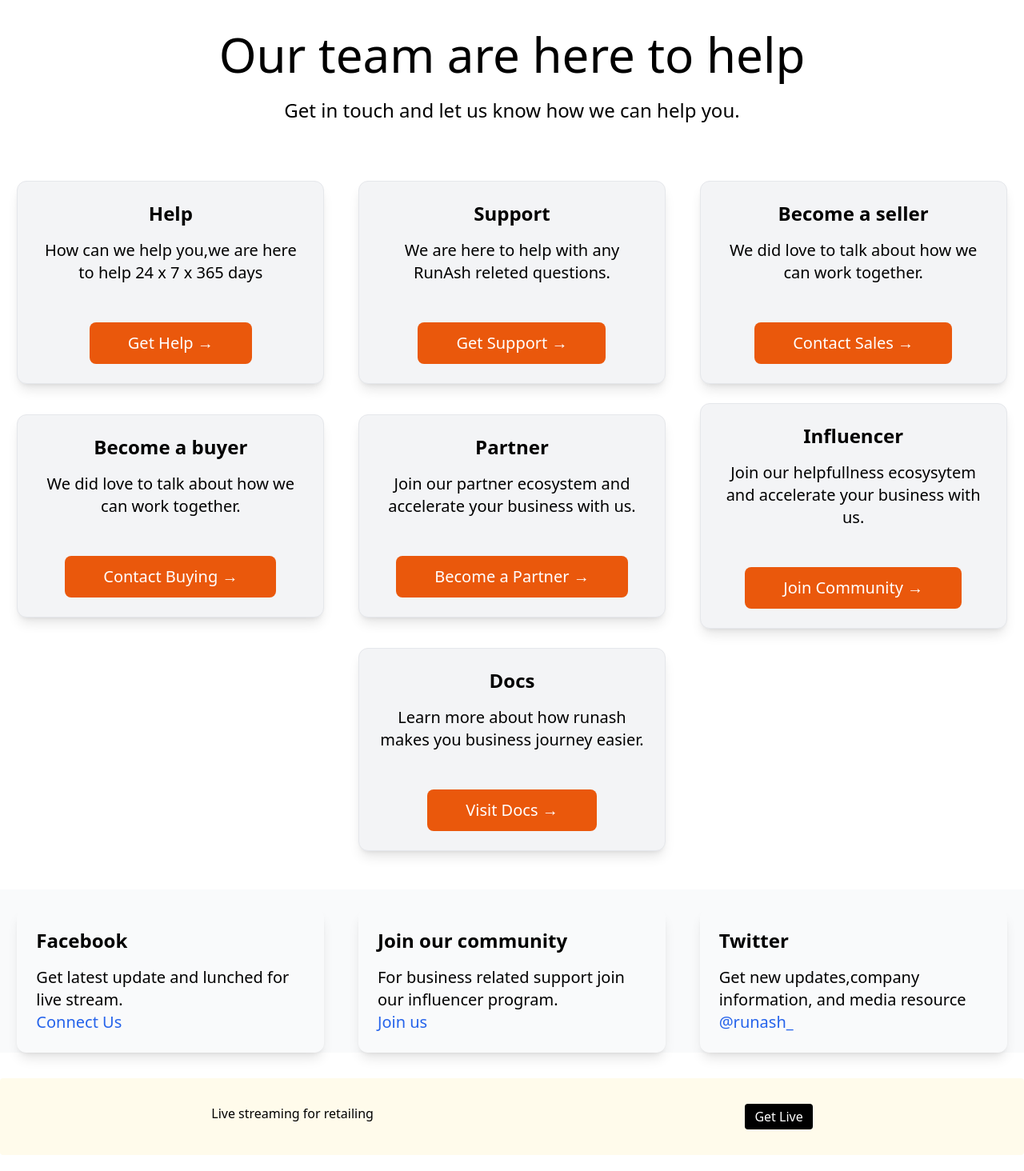
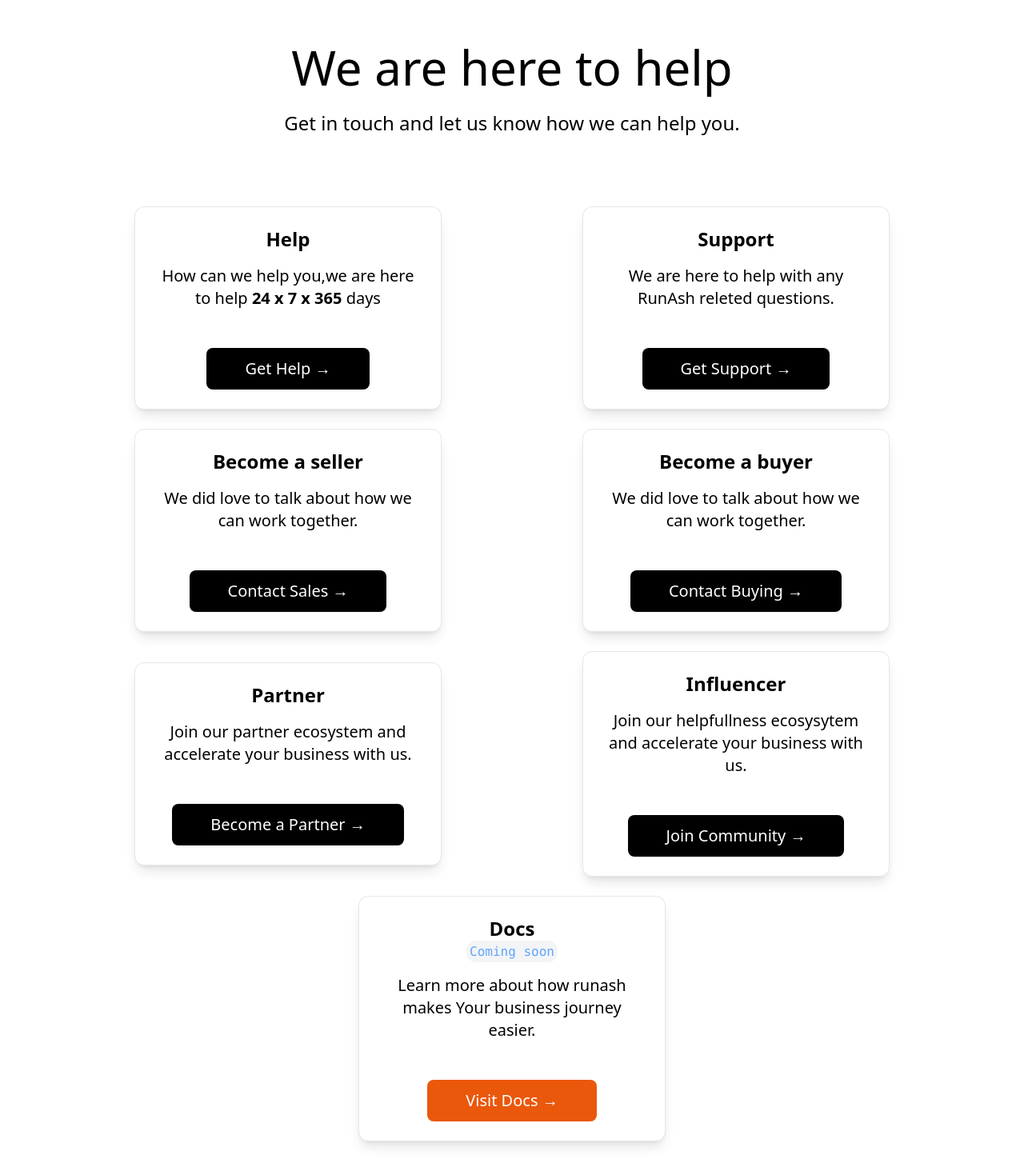
Before and after one commit to Vaibhavmurmu/nextjs13, a Next.js app: page /contact in a window 1280 px wide. Shown: the part 146-1610 px from the top of the page at 80% size. Built offline with nearby package versions, Linux system fonts and the light colour scheme.

Commit message:
Change to be committed

```diff
--- a/pages/contact.js
+++ b/pages/contact.js
@@ -1,114 +1,118 @@
 import Link from 'next/link'
 import Head from 'next/head'
-import Image from 'next/image'
 
 export default function Contact() {
     return (
         <div className="flex min-h-screen flex-col items-center justify-center py-2">
-            <h1 className="mt-12 text-6xl font-b">
-                Our team are here to help
+          <Head>
+            <title>Live Retail Streaming</title>
+            <link rel="icon" href="/favicon.ico" />
+          </Head>
+          <main className="flex w-full flex-1 flex-col items-center justify-centre px-20 text-center">
+            <h1 className="mt-16 text-6xl font-b">
+                We are here to help
             </h1>
-            <p className="mt-6 text-2xl font-n">
+            <p className="mt-6 text-2xl bottom-2 font-n">
                 Get in touch and let us know how we can help you.
             </p>
-        <div className="mt-12 flex max-w-7xl flex-wrap items-center justify-around sm:w-full">
+        <div className="mt-16 flex max-w-7xl flex-wrap items-center justify-around sm:w-full">
           <a
             href="https://nextjs.org/docs"
-            className="mt-6 w-96 rounded-xl border p-6 text-center focus:text-black shadow-lg bg-gray-100"
+            className="mt-6 w-96 rounded-xl border p-6 text-center focus:text-black shadow-lg bg-white"
           >
             <h3 className="text-2xl font-bold">Help</h3>
             <p className="mt-4 text-xl">
-              How can we help you,we are here to help 24 x 7 x 365 days
+              How can we help you,we are here to help <b>24 x 7 x 365 </b> days
               <br />
                 <Link href="/login">
-                <a className='text-blue-600'><button className="bg-orange-600 hover:bg-black text-center text-white font-medium py-3 px-12 rounded-lg p-3 mt-12">Get Help &rarr;</button></a>
+                <a className='text-blue-600'><button className="bg-black hover:bg-orange-600 text-center text-white font-medium py-3 px-12 rounded-lg p-3 mt-12">Get Help &rarr;</button></a>
                 </Link>
             </p>
           </a>
           <a
             href="https://nextjs.org/docs"
-            className="mt-6 w-96 rounded-xl border p-6 text-center focus:text-black shadow-lg bg-gray-100"
+            className="mt-6 w-96 rounded-xl border p-6 text-center focus:text-black shadow-lg bg-white"
           >
             <h3 className="text-2xl font-bold">Support</h3>
             <p className="mt-4 text-xl">
               We are here to help with any RunAsh releted questions.
               <br />
                 <Link href="/login">
-                <a className='text-blue-600'><button className="bg-orange-600 hover:bg-black text-center text-white font-medium py-3 px-12 rounded-lg p-3 mt-12">Get Support &rarr;</button></a>
+                <a className='text-blue-600'><button className="bg-black hover:bg-orange-600 text-center text-white font-medium py-3 px-12 rounded-lg p-3 mt-12">Get Support &rarr;</button></a>
                 </Link>
             </p>
           </a>
           <a
             href="https://nextjs.org/docs"
-            className="mt-6 w-96 rounded-xl border p-6 text-center focus:text-black shadow-lg bg-gray-100"
+            className="mt-6 w-96 rounded-xl border p-6 text-center focus:text-black shadow-lg bg-white"
           >
             <h3 className="text-2xl font-bold">Become a seller</h3>
             <p className="mt-4 text-xl">
               We did love to talk about how we can work together.
               <br />
                 <Link href="/login">
-                <a className='text-blue-600'><button className="bg-orange-600 hover:bg-black text-center text-white font-medium py-3 px-12 rounded-lg p-3 mt-12">Contact Sales &rarr;</button></a>
+                <a className='text-blue-600'><button className="bg-black hover:bg-orange-600 text-center text-white font-medium py-3 px-12 rounded-lg p-3 mt-12">Contact Sales &rarr;</button></a>
                 </Link>
             </p>
           </a>
           <a
             href="https://nextjs.org/docs"
-            className="mt-6 w-96 rounded-xl border p-6 text-center focus:text-black shadow-lg bg-gray-100"
+            className="mt-6 w-96 rounded-xl border p-6 text-center focus:text-black shadow-lg bg-white"
           >
             <h3 className="text-2xl font-bold">Become a buyer</h3>
             <p className="mt-4 text-xl">
               We did love to talk about how we can work together.
               <br />
                 <Link href="/login">
-                <a className='text-blue-600'><button className="bg-orange-600 hover:bg-black text-center text-white font-medium py-3 px-12 rounded-lg p-3 mt-12">Contact Buying &rarr;</button></a>
+                <a className='text-blue-600'><button className="bg-black hover:bg-blue-600 text-center text-white font-medium py-3 px-12 rounded-lg p-3 mt-12">Contact Buying &rarr;</button></a>
                 </Link>
             </p>
           </a>
           <a
             href="https://nextjs.org/docs"
-            className="mt-6 w-96 rounded-xl border p-6 text-center focus:text-black shadow-lg bg-gray-100"
+            className="mt-6 w-96 rounded-xl border p-6 text-center focus:text-black shadow-lg bg-white"
           >
             <h3 className="text-2xl font-bold">Partner</h3>
             <p className="mt-4 text-xl">
               Join our partner ecosystem and accelerate your business with us.
               <br />
                 <Link href="/login">
-                <a className='text-blue-600'><button className="bg-orange-600 hover:bg-black text-center text-white font-medium py-3 px-12 rounded-lg p-3 mt-12">Become a Partner &rarr;</button></a>
+                <a className='text-blue-600'><button className="bg-black hover:bg-blue-600 text-center text-white font-medium py-3 px-12 rounded-lg p-3 mt-12">Become a Partner &rarr;</button></a>
                 </Link>
             </p>
           </a>
           <a
             href="https://nextjs.org/docs"
-            className="mt-6 w-96 rounded-xl border p-6 text-center focus:text-black shadow-lg bg-gray-100"
+            className="mt-6 w-96 rounded-xl border p-6 text-center focus:text-black shadow-lg bg-white"
           >
             <h3 className="text-2xl font-bold">Influencer</h3>
             <p className="mt-4 text-xl">
               Join our helpfullness ecosysytem and accelerate your business with us.
               <br />
                 <Link href="/login">
-                <a className='text-blue-600'><button className="bg-orange-600 hover:bg-black text-center text-white font-medium py-3 px-12 rounded-lg p-3 mt-12">Join Community &rarr;</button></a>
+                <a className='text-blue-600'><button className="bg-black hover:bg-blue-600 text-center text-white font-medium py-3 px-12 rounded-lg p-3 mt-12">Join Community &rarr;</button></a>
                 </Link>
             </p>
           </a>
           <a
             href="https://nextjs.org/docs"
-            className="mt-6 w-96 rounded-xl border p-6 text-center focus:text-black shadow-lg bg-gray-100"
+            className="mt-6 w-96 rounded-xl border p-6 text-center focus:text-black shadow-lg bg-white"
           >
-            <h3 className="text-2xl font-bold">Docs</h3>
+            <h3 className="text-2xl font-bold">Docs</h3><code className="text-blue-400 bg-gray-100 rounded-xl mt-4 font-n p-1 text-center">Coming soon</code>
             <p className="mt-4 text-xl">
-              Learn more about how runash makes you business journey easier.
+              Learn more about how runash makes Your business journey easier.
               <br />
                 <Link href="/login">
-                <a className='text-blue-600'><button className="bg-orange-600 hover:bg-black text-center text-white font-medium py-3 px-12 rounded-lg p-3 mt-12">Visit Docs &rarr;</button></a>
+                <a className='text-blue-600'><button className="bg-orange-600 hover:bg-blue-600 text-center text-white font-medium py-3 px-12 rounded-lg p-3 mt-12">Visit Docs &rarr;</button></a>
                 </Link>
             </p>
           </a>
 
         </div>
-        <div className="mt-12 bg-gray-50 flex max-w-8xl flex-wrap items-center justify-around sm:w-full">
+        <div className="mt-6 flex max-w-7xl flex-wrap items-center justify-around sm:w-full">
         <a
             href="https://nextjs.org/docs"
-            className="mt-6 w-96 rounded-xl p-6 text-left focus:text-black shadow-lg divider"
+            className="mt-6 w-96 rounded-xl border p-6 text-left focus:text-black shadow-lg divider"
           >
             <h3 className="text-2xl font-bold">Facebook</h3>
             <p className="mt-4 text-xl">
@@ -121,7 +125,7 @@
           </a>
           <a
             href="https://nextjs.org/docs"
-            className="mt-6 w-96 rounded-xl p-6 text-left focus:text-black shadow-lg divider"
+            className="mt-6 w-96 rounded-xl border p-6 text-left focus:text-black shadow-lg divider"
           >
             <h3 className="text-2xl font-bold">Join our community</h3>
             <p className="mt-4 text-xl">
@@ -134,7 +138,7 @@
           </a>
           <a
             href="https://nextjs.org/docs"
-            className="mt-6 w-96 rounded-xl p-6 text-left focus:text-black shadow-lg divider"
+            className="mt-6 w-96 rounded-xl border p-6 text-left focus:text-black shadow-lg divider"
           >
             <h3 className="text-2xl font-bold">Twitter</h3>
             <p className="mt-4 text-xl">
@@ -146,12 +150,7 @@
             </p>
           </a>
         </div>
-        <div className="mt-8 flex max-w-8xl flex-wrap item-centre justify-around sm:w-full bg-amber-50 p-8 rounded">
-          <h2 className="text-bold">
-            Live streaming for retailing
-          </h2>
-          <button className="bg-black text-white hover:bg-white hover:text-black font-n py-1 px-3 rounded mt-0">Get Live</button>
-        </div>
+        </main>
         </div>
         )
     }
--- a/pages/sell.js
+++ b/pages/sell.js
@@ -165,7 +165,7 @@
         <h2 className='mt-24 text-2xl font-normal'>
             Unique advantage for live sell
         </h2>
-        <p className="mt-6">
+        <p className="mt-6 text-xl">
           Your business and sales experience with earning more benifits.
         </p>
             <div className="mt-6 flex max-w-7xl flex-wrap items-center justify-around sm:w-full">
@@ -227,7 +227,7 @@
           <h2 className='mt-12 text-3xl font-b'>
             How it works
           </h2>
-          <p className="mt-6">
+          <p className="mt-6 text-xl">
            Get started in few steps and go live streaming
           </p>
           <div className="mt-8 flex  max-w-10xl flex-wrap items-center justify-around sm:w-full">
@@ -241,9 +241,9 @@
           </p>
           </div>
           <h2 className='mt-24 text-3xl font-b'>
-            The Live Demonstration
+            Live Demonstration
             </h2>
-          <p className="mt-6">
+          <p className="mt-6 text-xl">
            Our team personally explains you, how to go live
           </p>
           <div className="mt-8 flex max-w-full flex-wrap item-centre justify-around bg-gray-50 sm:w-full p-8 rounded">
--- a/pages/watch.js
+++ b/pages/watch.js
@@ -21,7 +21,7 @@
         Watch previous live streams and get notified when we go live again.
         </p>
         <div className="flex gap-6 mt-2 max-w-0xl flex-wrap items-left justify-around">
-        <label class="flex gap-6 mt-2 max-w-0xl flex-wrap item-left justify-around">
+        <label className="flex gap-6 mt-2 max-w-0xl flex-wrap item-left justify-around">
                 <span className="text-black text-left text-b">Categeries</span>
                 <input className="flex w-full mt-1 rounded-md border-gray-300 shadow-sm focus:border-indigo-300 focus:ring focus:ring-indigo-200 focus:ring-opacity-50" type="text" aria-label="Search" placeholder="Search..."></input>
               </label>
@@ -220,10 +220,10 @@
           </a>
           </div>
           <h2 className='mt-12 text-3xl font-b'>
-
+            New products
           </h2>
           <p className="mt-6">
-
+          <code className="text-white bg-blue-700 rounded-xl font-n p-1 text-centre">Coming soon</code>
           </p>
         </main>
         </div>
```
Also changed, not shown: pages/privacy.js (+14 -6 lines).
